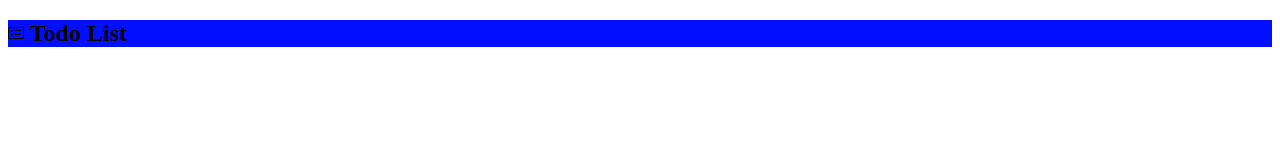
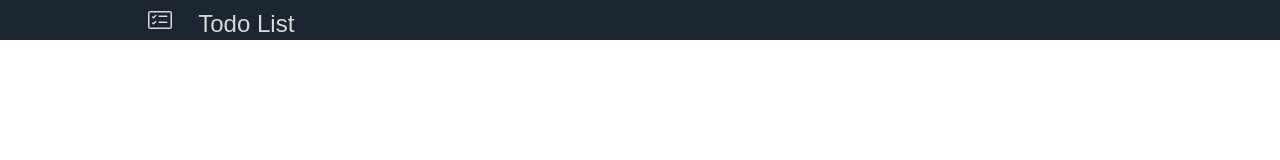
Before and after one commit to FunkyDuck/TRIPTYK, a website: page todo/todo.html in a window 1280 px wide. Drawn offline with nearby package versions, Linux system fonts and the light colour scheme; files that its build step writes are made by us from their sources.

Commit message:
files working

```diff
--- a/main.js
+++ b/main.js
@@ -34,7 +34,7 @@ console.log('Server listening on port :: ', app.get('port'));
 app.listen(app.get('port'));
 
 app.get('/', function (req, res) {
-    res.sendFile(path.join(__dirname, 'todo.html'));
+    res.sendFile(path.join(__dirname, '/todo/todo.html'));
 });
 
 // GET ALL
--- /dev/null
+++ b/public/todo.js
@@ -0,0 +1 @@
+console.log('HELLO')
--- a/todo.scss
+++ /dev/null
@@ -1,5 +0,0 @@
-$color1: #000fff;
-
-nav {
-    background: $color1;
-}
--- a/todo.html
+++ b/todo/todo.html
@@ -6,14 +6,17 @@
     <meta http-equiv='X-UA-Compatible' content='IE=edge'>
     <title>Todo List</title>
     <meta name='viewport' content='width=device-width, initial-scale=1'>
+    <link rel="stylesheet" href="https://cdnjs.cloudflare.com/ajax/libs/meyer-reset/2.0/reset.min.css"
+        integrity="sha512-NmLkDIU1C/C88wi324HBc+S2kLhi08PN5GDeUVVVC/BVt/9Izdsc9SVeVfA1UZbY3sHUlDSyRXhCzHfr6hmPPw=="
+        crossorigin="anonymous" referrerpolicy="no-referrer" />
     <link rel='stylesheet' type='text/css' media='screen' href='/css/todo.css'>
-    <script src='todo.js'></script>
+    <script src='todo.js' type="text/javascript"></script>
 </head>
 
 <body>
     <nav>
         <h1>
-            <svg xmlns="http://www.w3.org/2000/svg" width="16" height="16" fill="currentColor"
+            <svg xmlns="http://www.w3.org/2000/svg" width="64" height="64" fill="currentColor"
                 class="bi bi-card-checklist" viewBox="0 0 16 16">
                 <path
                     d="M14.5 3a.5.5 0 0 1 .5.5v9a.5.5 0 0 1-.5.5h-13a.5.5 0 0 1-.5-.5v-9a.5.5 0 0 1 .5-.5h13zm-13-1A1.5 1.5 0 0 0 0 3.5v9A1.5 1.5 0 0 0 1.5 14h13a1.5 1.5 0 0 0 1.5-1.5v-9A1.5 1.5 0 0 0 14.5 2h-13z" />
@@ -23,6 +26,10 @@
             Todo List
         </h1>
     </nav>
+
+    <main>
+
+    </main>
 </body>
 
 </html>
--- /dev/null
+++ b/todo/todo.scss
@@ -0,0 +1,28 @@
+$color1: #1b2631;
+$color2: #d5dbdb;
+
+body {
+    font-family: Arial, Helvetica, sans-serif;
+}
+
+nav {
+    background: $color1;
+    color: $color2;
+    padding: 1vh 10vw;
+    width: 80vw;
+    height: 3vh;
+}
+
+nav h1 {
+    font-size: 3vh;
+}
+
+nav h1 svg {
+    height: 3vh;
+}
+
+main {
+    padding: 0 10vw;
+    width: 80vw;
+    height: 95vh;
+}
```
Also changed, not shown: public/css/todo.css, todo.css (deleted), todo.js (deleted), 2 other files.
